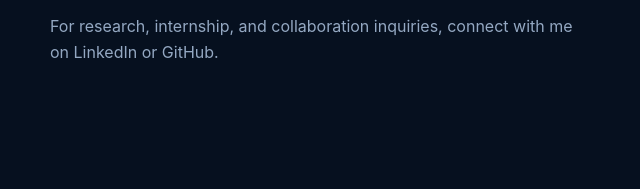
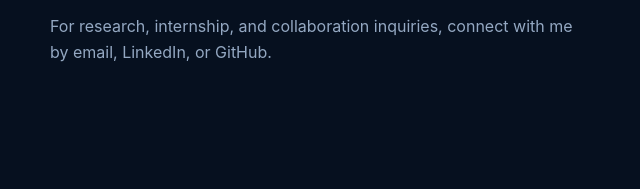
Before and after one commit to mreza-sotoudeh/mreza-sotoudeh.github.io, a plain HTML site: page index.html in a window 1280 px wide. Shown: the part 6532-6721 px from the top of the page, 24-664 px from the left. Drawn offline with Linux system fonts and the light colour scheme.

Commit message:
Add files via upload

```diff
--- a/index.html
+++ b/index.html
@@ -180,7 +180,7 @@
         <div class="contact-copy">
           <div class="section-label"><span>04</span> Contact</div>
           <h2 id="contact-title">Interested in control, robotics, and mechanical engineering.</h2>
-          <p>For research, internship, and collaboration inquiries, connect with me on LinkedIn or GitHub.</p>
+          <p>For research, internship, and collaboration inquiries, connect with me by email, LinkedIn, or GitHub.</p>
         </div>
         <div class="contact-links">
           <a href="mailto:m.reza1384.s@gmail.com"><span>Email</span><strong>m.reza1384.s@gmail.com</strong><b>↗</b></a>
@@ -189,7 +189,6 @@
         </div>
       </section>
     </main>
-
 
     <footer><span>Mohammadreza Sotoudeh</span><span>Engineering portfolio · <span id="year"></span></span><a href="#top">Back to top ↑</a></footer>
 
```
